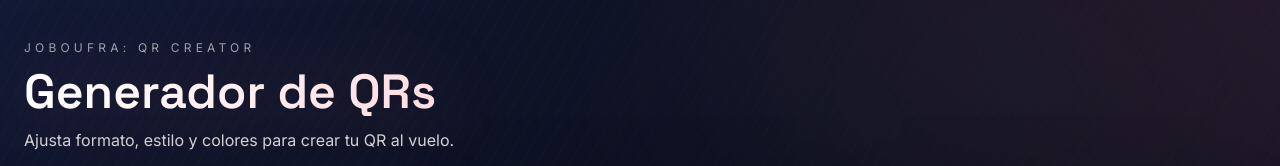
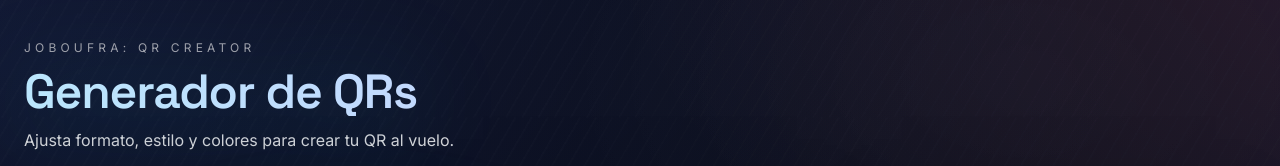
Before and after one commit to Joboufra/qr-creator, a Next.js app in the folder frontend/: page / in a window 1280 px wide. Shown: the top 166 px of the page. Built offline with nearby package versions, Linux system fonts and the light colour scheme; no server answers.

Commit message:
Alinear estilo título con diseño actual

```diff
--- a/frontend/app/page.tsx
+++ b/frontend/app/page.tsx
@@ -164,7 +164,7 @@ export default function Page() {
     <main className="max-w-7xl mx-auto px-6 py-10 space-y-6 min-h-screen lg:overflow-visible">
       <header className="space-y-3">
         <p className="text-xs uppercase tracking-[0.35em] text-zinc-400">Joboufra: QR Creator</p>
-        <h1 className="text-4xl sm:text-5xl font-semibold font-display bg-gradient-to-r from-white via-rose-200 to-orange-200 bg-clip-text text-transparent drop-shadow-[0_6px_40px_rgba(239,68,68,0.25)]">
+        <h1 className="text-4xl sm:text-5xl font-semibold font-display tracking-tight bg-gradient-to-r from-sky-200 via-indigo-200 to-rose-200 bg-clip-text text-transparent drop-shadow-[0_8px_48px_rgba(14,165,233,0.35)]">
           Generador de QRs
         </h1>
         <p className="text-zinc-300 max-w-2xl">Ajusta formato, estilo y colores para crear tu QR al vuelo.</p>
```
